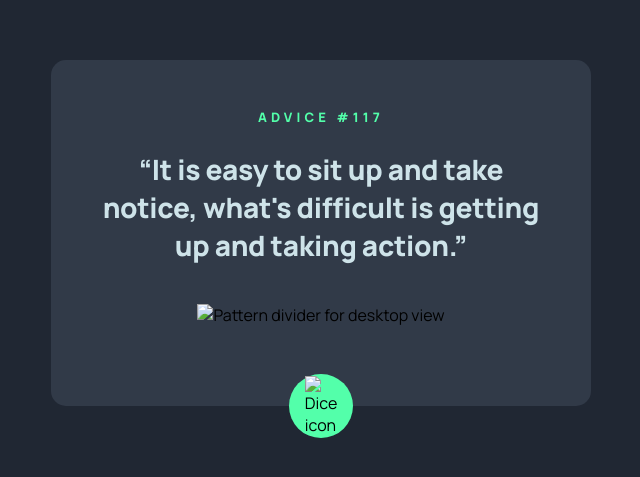
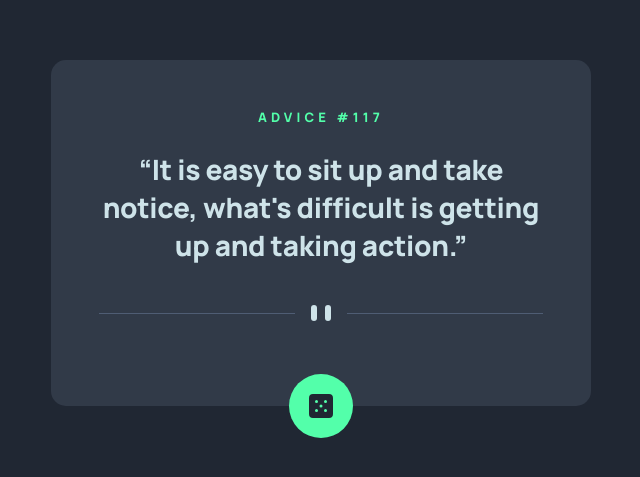
Before and after one commit to Swag-blips/advice-generator, a plain HTML site: page public/index.html in a window 1280 px wide. Shown: the part 167-644 px from the top of the page, without its empty margins (319-959 px from the left). Drawn offline with Linux system fonts and the light colour scheme; the site is published under a folder, as on GitHub Pages, so addresses that start at the root find nothing.

Commit message:
bug:fixes

```diff
--- a/public/index.html
+++ b/public/index.html
@@ -26,12 +26,12 @@
         </blockquote>
         <figure class="advice-rule">
           <img
-            src="/images/pattern-divider-desktop.svg"
+            src="./images/pattern-divider-desktop.svg"
             alt="Pattern divider for desktop view"
             class="pattern-divider-desktop"
           />
           <img
-            src="/images/pattern-divider-mobile.svg"
+            src="./images/pattern-divider-mobile.svg"
             alt="Pattern divider for mobile view"
             class="pattern-divider-mobile"
           />
@@ -42,7 +42,7 @@
           tabindex="0"
           aria-label="Get new advice"
         >
-          <img src="/images/icon-dice.svg" alt="Dice icon" />
+          <img src="./images/icon-dice.svg" alt="Dice icon" />
         </figure>
       </section>
     </main>
```
Also changed, not shown: public/images/icon-dice.svg (renamed from images/icon-dice.svg), public/images/pattern-divider-desktop.svg (renamed from images/pattern-divider-desktop.svg), public/images/pattern-divider-mobile.svg (renamed from images/pattern-divider-mobile.svg).
